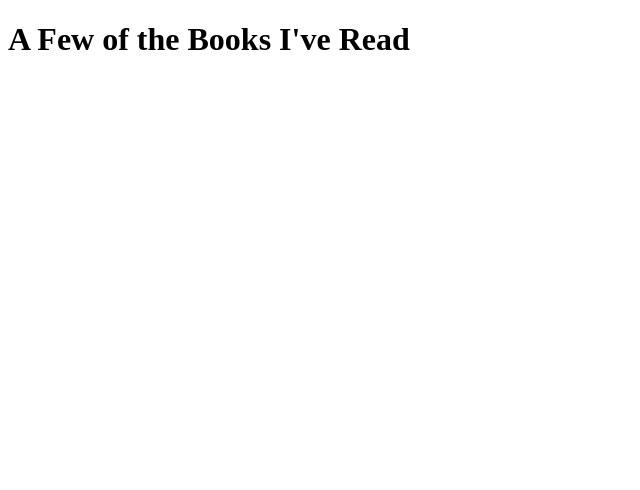
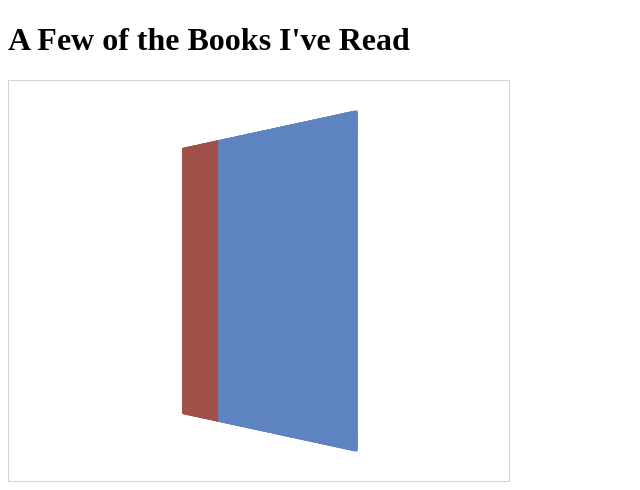
Before and after one commit to HillaryG1/3D-Book-Animation, a plain HTML site: page index.html in a window 1280 px wide. Shown: the whole page, without its empty margins (0-640 px from the left). Drawn offline with Linux system fonts and the light colour scheme.

Commit message:
Style Pages

```diff
--- a/index.html
+++ b/index.html
@@ -10,7 +10,15 @@
     <link rel="stylesheet" href="style.css" />
   </head>
   <body>
+    <!-- Title -->
     <h1>A Few of the Books I've Read</h1>
+    <div class="book-container">
+      <div class="book">
+        <!-- will be a <img> at the end -->
+        <div />
+      </div>
+    </div>
+
     <script src="app.js" async defer></script>
   </body>
 </html>
--- a/style.css
+++ b/style.css
@@ -0,0 +1,33 @@
+.book-container {
+  border: 1px solid lightgray;
+  width: 500px;
+  height: 400px;
+  display: flex;
+  align-items: center;
+  justify-content: center;
+  transform-style: preserve-3d;
+  perspective: 400px;
+}
+
+.book {
+  width: 200px;
+  height: 300px;
+  transform: rotateY(-30deg);
+  position: relative;
+}
+
+.book> :first-child {
+  background: #0d47a1aa;
+  width: 200px;
+  height: 300px;
+  border-top-right-radius: 3px;
+  border-bottom-right-radius: 3px;
+}
+
+.book::before {
+  position: absolute;
+  content: ' ';
+  background: #bf360caa;
+  height: 300px;
+  width: 50px;
+}
```
